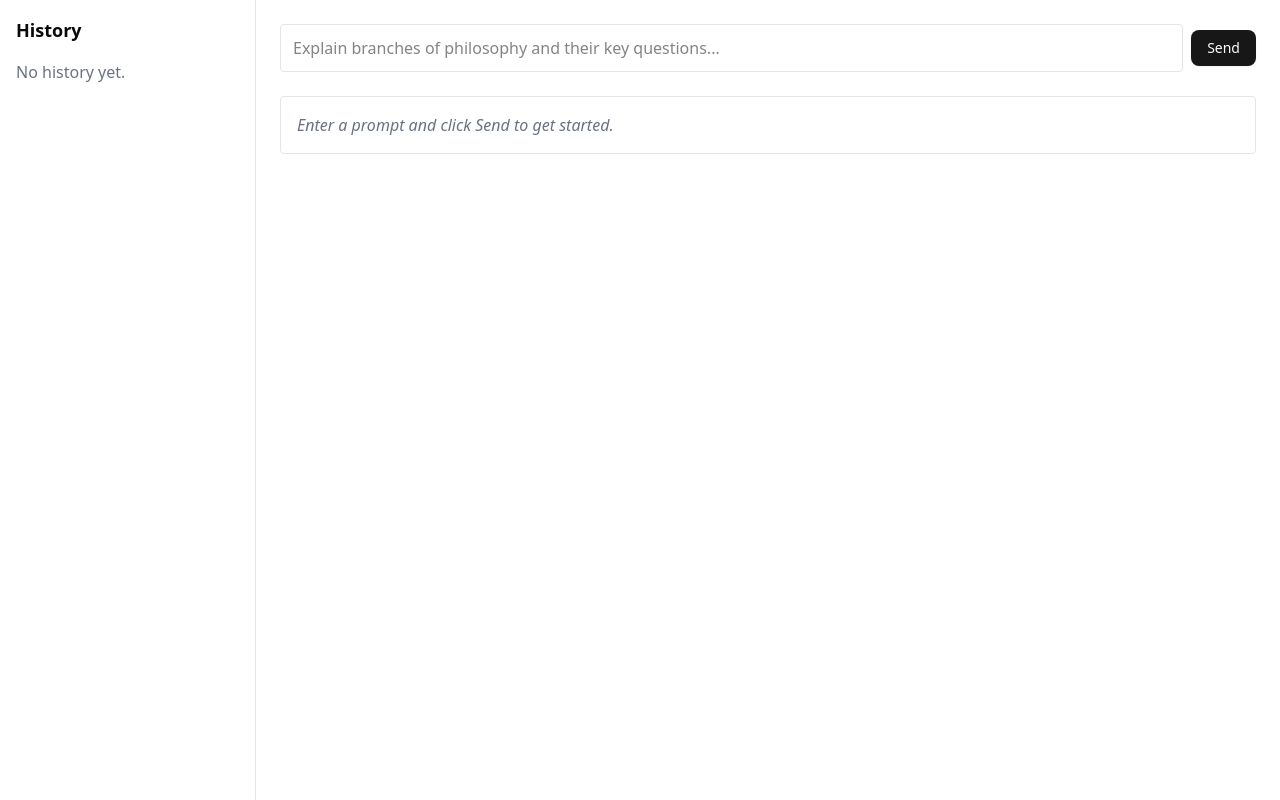
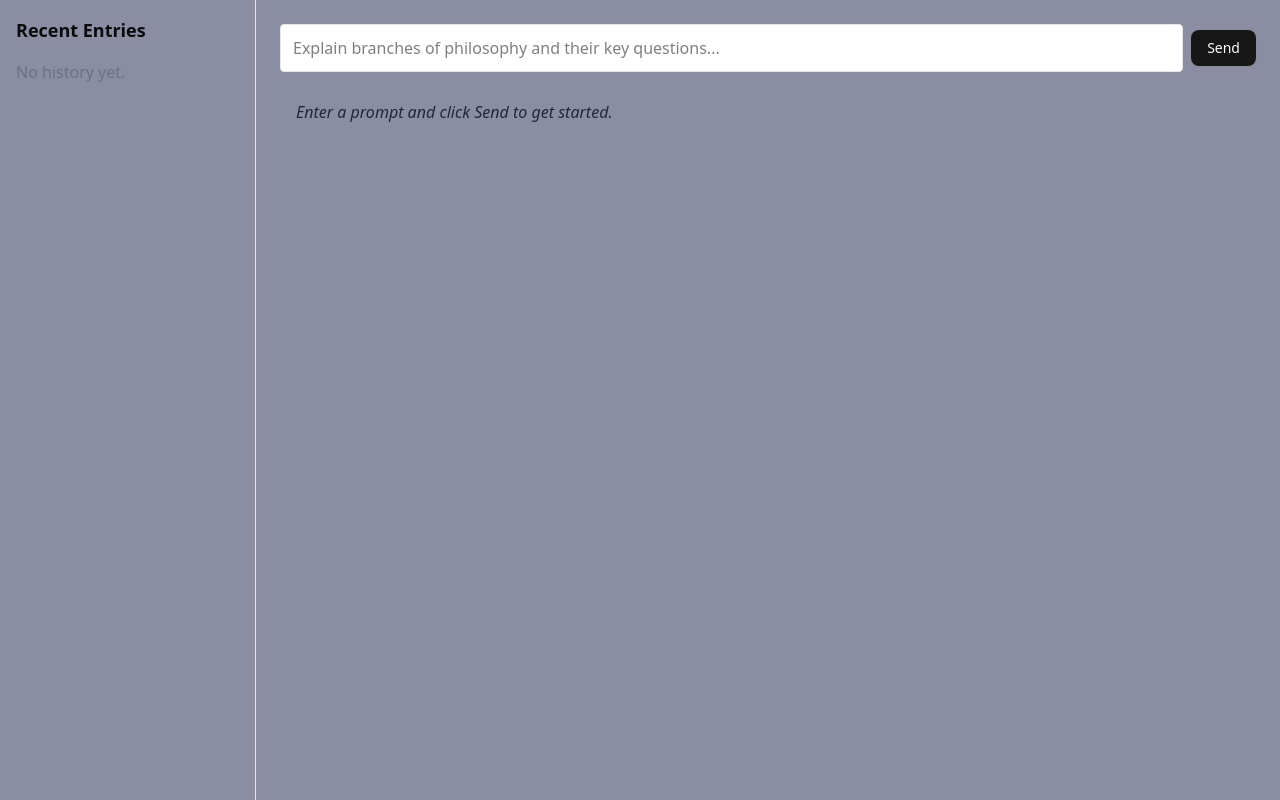
Before and after one commit to adorabellevue/mindmapper, a Next.js app in the folder techlab/: page / in a window 1280 px wide. Built offline with nearby package versions, Linux system fonts and the light colour scheme.

Commit message:
change colors

```diff
--- a/techlab/src/app/globals.css
+++ b/techlab/src/app/globals.css
@@ -45,7 +45,7 @@
 
 :root {
   --radius: 0.625rem;
-  --background: oklch(1 0 0);
+  --background: oklch(0.65 0.03 280);
   --foreground: oklch(0.145 0 0);
   --card: oklch(1 0 0);
   --card-foreground: oklch(0.145 0 0);
--- a/techlab/src/components/InputBox.jsx
+++ b/techlab/src/components/InputBox.jsx
@@ -20,7 +20,7 @@ export default function InputBox({ onSubmit, onStartRequest }) {
         placeholder="Explain branches of philosophy and their key questions..."
         value={input}
         onChange={(e) => setInput(e.target.value)}
-        className="border px-3 py-2 h-12 rounded w-full"
+        className="border px-3 py-2 h-12 rounded w-full bg-white text-black"
       />
       <Button onClick={handleClick}>Send</Button>
     </div>
--- a/techlab/src/components/ResponseView.jsx
+++ b/techlab/src/components/ResponseView.jsx
@@ -14,8 +14,8 @@ export default function ResponseView({ response, status }) {
   }
 
   return (
-    <div className="mt-6 p-4 border rounded">
-      <p className={`whitespace-pre-wrap ${status !== "done" ? "text-gray-500 italic" : ""}`}>
+    <div className="mt-3 p-4">
+      <p className={`whitespace-pre-wrap ${status !== "done" ? "text-gray-800 italic" : ""}`}>
         {displayText}
       </p>
     </div>
--- a/techlab/src/components/Sidebar.jsx
+++ b/techlab/src/components/Sidebar.jsx
@@ -20,7 +20,7 @@ export default function Sidebar({ history, setHistory, onSelect, selectedIndex }
   return (
     <aside className="w-64 border-r p-4 h-screen overflow-y-auto">
       {/* Sidebar Header */}
-      <h2 className="font-bold text-lg mb-4">History</h2>
+      <h2 className="font-bold text-lg mb-4">Recent Entries</h2>
       {/* History Items */}
       {items.length === 0 ? (
         <p className="text-gray-500">No history yet.</p>
@@ -31,8 +31,8 @@ export default function Sidebar({ history, setHistory, onSelect, selectedIndex }
             <li
               key={i}
               onClick={() => onSelect(item, i)}
-              className={`p-2 rounded text-sm flex justify-between items-start cursor-pointer hover:bg-gray-200 ${
-                i === selectedIndex ? "bg-blue-100 border border-blue-300" : "bg-gray-100"
+              className={`p-2 rounded text-sm flex justify-between items-start cursor-pointer hover:bg-gray-100 ${
+                i === selectedIndex ? "bg-gray-400 border border-blue-300" : "bg-slate-100"
               }`}
             >
               {/* Text content for the history item */}
@@ -44,7 +44,7 @@ export default function Sidebar({ history, setHistory, onSelect, selectedIndex }
               </div>
               {/* Delete button for this entry */}
               <button
-                className="text-red-500 text-xs ml-2"
+                className="text-red-600 text-m ml-1"
                 onClick={(e) => { deleteItem(i) }}
               >
                 ✕
```
